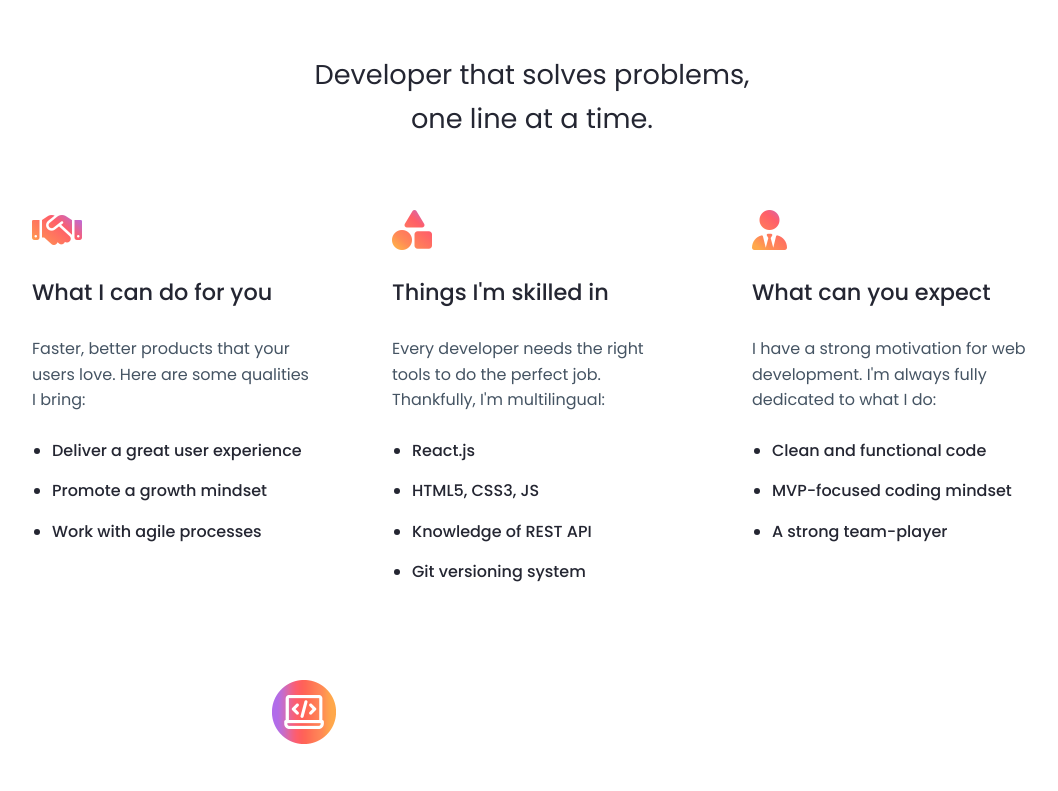
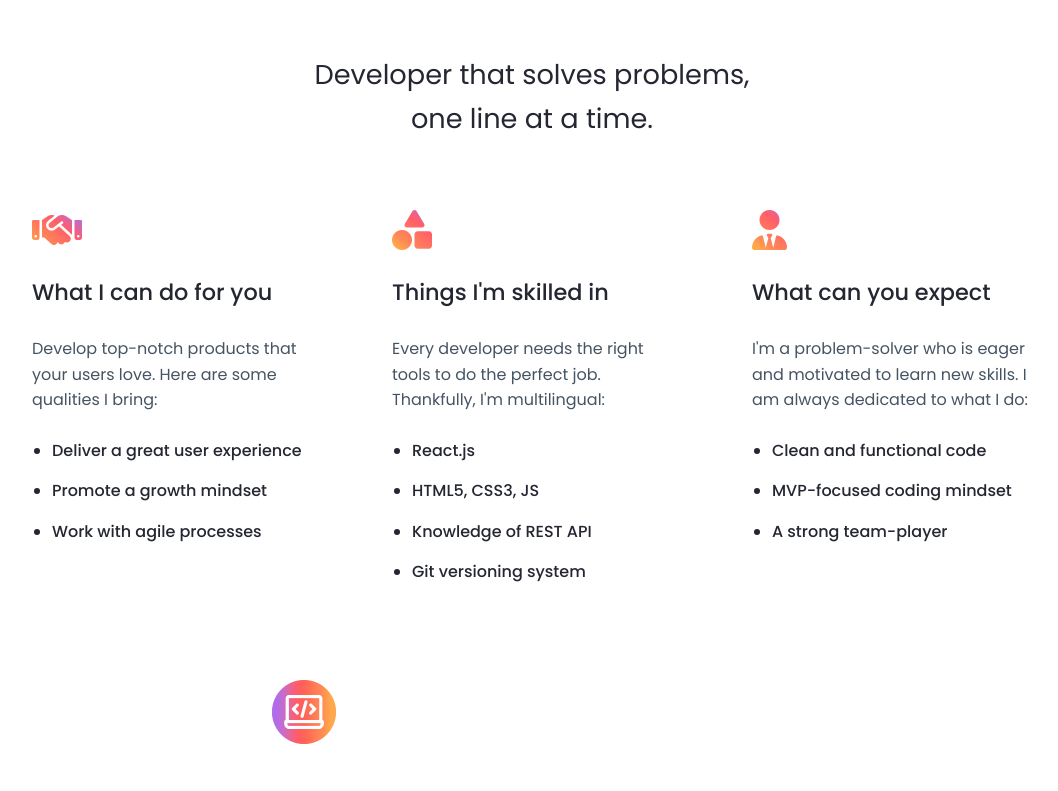
Before and after one commit to sleep24less/personal-site, a React (Create React App) app: page /#/ in a window 1280 px wide. Shown: the part 1448-2239 px from the top of the page, without its empty margins (108-1166 px from the left). Built offline with nearby package versions, Linux system fonts and the light colour scheme; the HTML template or start-up script is replaced by a standard one.

Commit message:
Move skills section to separate component

```diff
--- a/src/components/About.js
+++ b/src/components/About.js
@@ -6,9 +6,9 @@ import 'aos/dist/aos.css'
 import profilePicture from '../assets/profile_picture.jpg'
 import icon2 from '../assets/home.png'
 import icon3 from '../assets/sent.png'
-import icon4 from '../assets/mouse.png'
 import homeImg2 from '../assets/homeImg2.png'
 import CV from '../assets/arno_manukian_cv.pdf'
+import SkillsSection from './SkillsSection'
 
 export default function About() {
 
@@ -39,54 +39,13 @@ export default function About() {
                 </div>
                 <div className='about_stats_item'>
                     <i className="fa-solid fa-graduation-cap"></i>
-                    <p>Master Degree</p>
+                    <p>Masters Degree</p>
                 </div>
             </div>
             <img src={profilePicture} alt='Arno Manukian' className='profile_picture'></img>
             <p className='text'>I am hard-working, responsible, always seeking for self-improvement and never afraid of challenges. I have a masters degree in architecture but decided to re-specialize to the IT field. I am highly motivated to further develop my knowledge and can't wait to start my front-end career. I learn fairly quick and can manage to adapt to any new environments and work processes. When obstacles or difficulties arise, I always find a solution, no matter how much effort or time it requires.</p>
             <p data-aos='fade-right' className='text last'>I enjoy meeting new people and can get along with pretty much anybody. I also get along with the Google search system, because most of my life I had to deal with various problems with the computer, other devices or software issues. All my hobbies come from the TECH industry: computer games, smartphones, PCs and laptops, including their accessories.</p>
-            <div className='section_info'>
-                <div className='info skills'>
-                    <div data-aos='fade-right'>
-                        <img src={icon4} className='header_icon' alt=''></img>
-                        <h1 className='text_section'>My skills</h1>
-                    </div>
-                    <h1 className='text_intro' data-aos='fade-left'>Developer that solves problems, one line at a time.</h1>
-                    <div className='skills_container'>
-                        <div className='skill' data-aos='fade-down' data-aos-delay="0">
-                            <i className="fa-solid fa-handshake skill_icon"></i>
-                            <h1 className='skill_intro'>What I can do for you</h1>
-                            <p className='text'>Develop top-notch products that your users love. Here are some qualities I bring:</p>
-                            <ul className='skill_list'>
-                                <li className='text list_item'>Deliver a great user experience</li>
-                                <li className='text list_item'>Promote a growth mindset</li>
-                                <li className='text list_item'>Work with agile processes</li>
-                            </ul>
-                        </div>
-                        <div className='skill' data-aos='fade-down' data-aos-delay="300">
-                            <i className="fa-solid fa-shapes skill_icon"></i>
-                            <h1 className='skill_intro'>Things I'm skilled in</h1>
-                            <p className='text'>Every developer needs the right tools to do the perfect job. Thankfully, I'm multilingual:</p>
-                            <ul className='skill_list'>
-                                <li className='text list_item'>React.js</li>
-                                <li className='text list_item'>HTML5, CSS3, JS</li>
-                                <li className='text list_item'>Knowledge of REST API</li>
-                                <li className='text list_item'>Git versioning system</li>
-                            </ul>
-                        </div>
-                        <div className='skill' data-aos='fade-down' data-aos-delay="600">
-                            <i className="fa-solid fa-user-tie skill_icon"></i>
-                            <h1 className='skill_intro'>What can you expect</h1>
-                            <p className='text'>I'm a problem-solver who is eager and motivated to learn new skills. I am always dedicated to what I do:</p>
-                            <ul className='skill_list'>
-                                <li className='text list_item'>Clean and functional code</li>
-                                <li className='text list_item'>MVP-focused coding mindset</li>
-                                <li className='text list_item'>A strong team-player</li>
-                            </ul>
-                        </div>
-                    </div>
-                </div>
-            </div>
+            <SkillsSection />
             <div className='section_info'>
                 <div className='info' data-aos='fade-right'>
                     <img src={icon2} className='header_icon' alt=''></img>
--- a/src/components/Home.js
+++ b/src/components/Home.js
@@ -6,8 +6,8 @@ import { Link } from 'react-router-dom'
 
 import icon1 from '../assets/code.png'
 import icon3 from '../assets/sent.png'
-import icon4 from '../assets/mouse.png'
 import homeImg1 from '../assets/homeImg1.png'
+import SkillsSection from './SkillsSection'
 
 
 
@@ -40,48 +40,7 @@ export default function Home() {
                     <path className="a3" d="M0 40 L30 72 L60 40"></path>
                 </svg>
             </div>
-            <div className='section_info'>
-                <div className='info skills'>
-                    <div data-aos='fade-right'>
-                        <img src={icon4} className='header_icon' alt=''></img>
-                        <h1 className='text_section'>My skills</h1>
-                    </div>
-                    <h1 className='text_intro' data-aos='fade-left'>Developer that solves problems, one line at a time.</h1>
-                    <div className='skills_container'>
-                        <div className='skill' data-aos='fade-down' data-aos-delay="0">
-                            <i className="fa-solid fa-handshake skill_icon"></i>
-                            <h1 className='skill_intro'>What I can do for you</h1>
-                            <p className='text'>Faster, better products that your users love. Here are some qualities I bring:</p>
-                            <ul className='skill_list'>
-                                <li className='text list_item'>Deliver a great user experience</li>
-                                <li className='text list_item'>Promote a growth mindset</li>
-                                <li className='text list_item'>Work with agile processes</li>
-                            </ul>
-                        </div>
-                        <div className='skill' data-aos='fade-down' data-aos-delay="300">
-                            <i className="fa-solid fa-shapes skill_icon"></i>
-                            <h1 className='skill_intro'>Things I'm skilled in</h1>
-                            <p className='text'>Every developer needs the right tools to do the perfect job. Thankfully, I'm multilingual:</p>
-                            <ul className='skill_list'>
-                                <li className='text list_item'>React.js</li>
-                                <li className='text list_item'>HTML5, CSS3, JS</li>
-                                <li className='text list_item'>Knowledge of REST API</li>
-                                <li className='text list_item'>Git versioning system</li>
-                            </ul>
-                        </div>
-                        <div className='skill' data-aos='fade-down' data-aos-delay="600">
-                            <i className="fa-solid fa-user-tie skill_icon"></i>
-                            <h1 className='skill_intro'>What can you expect</h1>
-                            <p className='text'>I have a strong motivation for web development. I'm always fully dedicated to what I do:</p>
-                            <ul className='skill_list'>
-                                <li className='text list_item'>Clean and functional code</li>
-                                <li className='text list_item'>MVP-focused coding mindset</li>
-                                <li className='text list_item'>A strong team-player</li>
-                            </ul>
-                        </div>
-                    </div>
-                </div>
-            </div>
+            <SkillsSection />
             <div className='section_info'>
                 <div className='info' data-aos='fade-right'>
                     <img src={icon1} className='header_icon' alt=''></img>
--- /dev/null
+++ b/src/components/SkillsSection.js
@@ -0,0 +1,60 @@
+import React from 'react'
+import Aos from 'aos'
+import 'aos/dist/aos.css'
+
+import icon4 from '../assets/mouse.png'
+
+function SkillsSection() {
+
+    // Initialization for animate on scroll effects//
+    React.useEffect(() => {
+        Aos.init({ duration: 1000 })
+    }, [])
+
+    return (
+        <div className='section_info'>
+            <div className='info skills'>
+                <div data-aos='fade-right'>
+                    <img src={icon4} className='header_icon' alt=''></img>
+                    <h1 className='text_section'>My skills</h1>
+                </div>
+                <h1 className='text_intro' data-aos='fade-left'>Developer that solves problems, one line at a time.</h1>
+                <div className='skills_container'>
+                    <div className='skill' data-aos='fade-down' data-aos-delay="0">
+                        <i className="fa-solid fa-handshake skill_icon"></i>
+                        <h1 className='skill_intro'>What I can do for you</h1>
+                        <p className='text'>Develop top-notch products that your users love. Here are some qualities I bring:</p>
+                        <ul className='skill_list'>
+                            <li className='text list_item'>Deliver a great user experience</li>
+                            <li className='text list_item'>Promote a growth mindset</li>
+                            <li className='text list_item'>Work with agile processes</li>
+                        </ul>
+                    </div>
+                    <div className='skill' data-aos='fade-down' data-aos-delay="300">
+                        <i className="fa-solid fa-shapes skill_icon"></i>
+                        <h1 className='skill_intro'>Things I'm skilled in</h1>
+                        <p className='text'>Every developer needs the right tools to do the perfect job. Thankfully, I'm multilingual:</p>
+                        <ul className='skill_list'>
+                            <li className='text list_item'>React.js</li>
+                            <li className='text list_item'>HTML5, CSS3, JS</li>
+                            <li className='text list_item'>Knowledge of REST API</li>
+                            <li className='text list_item'>Git versioning system</li>
+                        </ul>
+                    </div>
+                    <div className='skill' data-aos='fade-down' data-aos-delay="600">
+                        <i className="fa-solid fa-user-tie skill_icon"></i>
+                        <h1 className='skill_intro'>What can you expect</h1>
+                        <p className='text'>I'm a problem-solver who is eager and motivated to learn new skills. I am always dedicated to what I do:</p>
+                        <ul className='skill_list'>
+                            <li className='text list_item'>Clean and functional code</li>
+                            <li className='text list_item'>MVP-focused coding mindset</li>
+                            <li className='text list_item'>A strong team-player</li>
+                        </ul>
+                    </div>
+                </div>
+            </div>
+        </div>
+    )
+}
+
+export default SkillsSection
--- a/src/index.css
+++ b/src/index.css
@@ -133,6 +133,10 @@ table {
 
 * {
   box-sizing: border-box;
+}
+
+#root {
+  overflow-x: hidden;
 }
 
 html {
```
